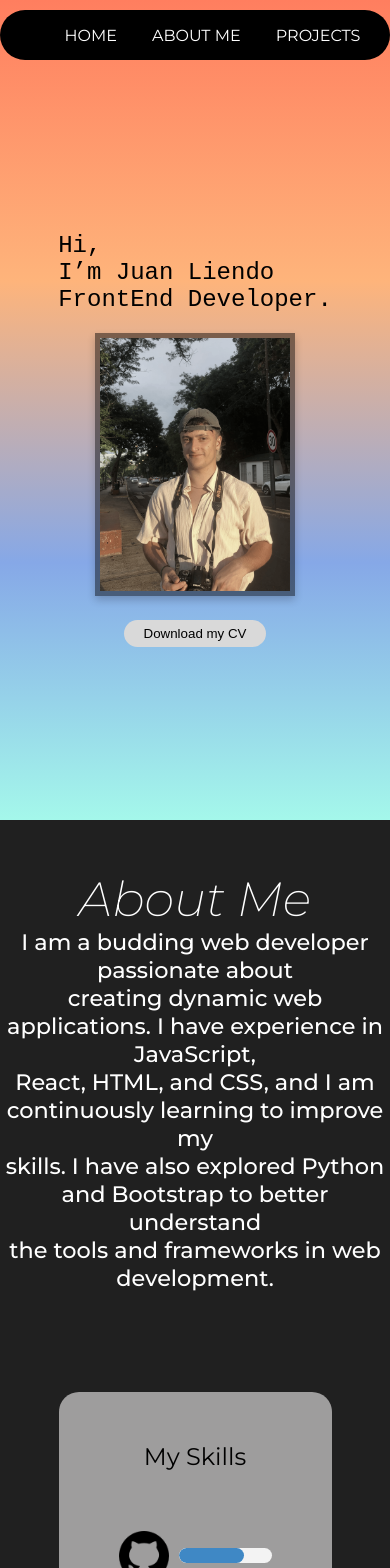
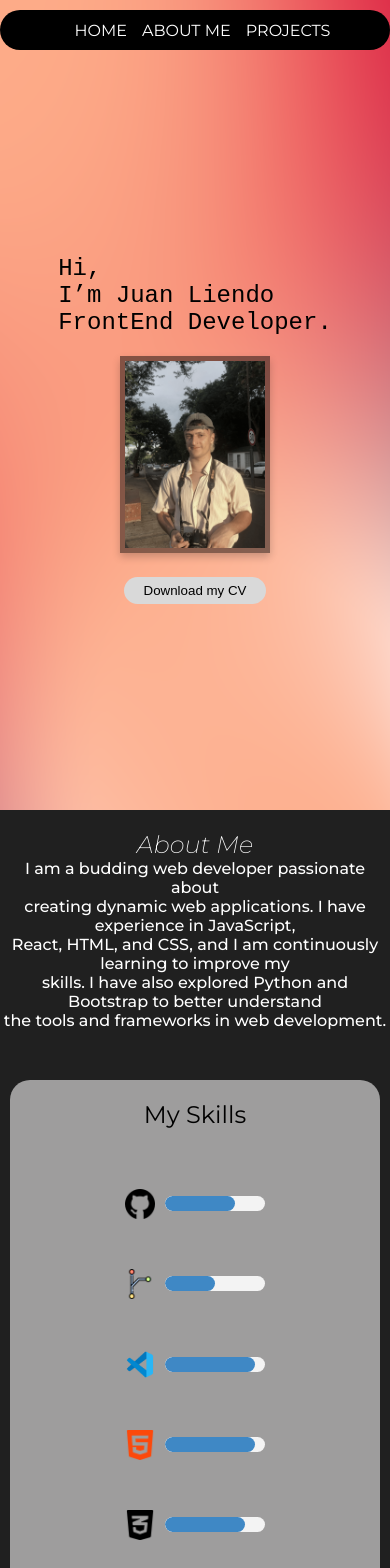
Before and after one commit to Juanliendo22/JuanPortfolio, a React (Vite) app in the folder Portfolio/: page / in a window 390 px wide. Shown: the top 1568 px of the page. Built offline with nearby package versions, Linux system fonts and the light colour scheme.

Commit message:
mejoras varias: cv pdf responsive design

```diff
--- a/Portfolio/src/Componentes/Contacto.jsx
+++ b/Portfolio/src/Componentes/Contacto.jsx
@@ -1,5 +1,3 @@
-// src/components/Contacto.jsx
-
 import React, { useState } from "react";
 import "./Contacto.css"; // Importa los estilos para el formulario de contacto
 
@@ -17,14 +15,22 @@ const Contacto = () => {
 
   const handleSubmit = (e) => {
     e.preventDefault();
-    // Aquí puedes añadir la lógica para enviar el formulario
-    // Por ejemplo:
-    // fetch('/api/contact', {
-    //   method: 'POST',
-    //   body: JSON.stringify(formData),
-    //   headers: { 'Content-Type': 'application/json' }
-    // });
-    alert("Mensaje enviado!");
+
+    const { name, email, message } = formData;
+    const whatsappMessage = `Hola! Mi nombre es ${name}, mi correo electrónico es ${email}. Quisiera decirte: ${message}`;
+
+    // Codifica el mensaje para que sea seguro para usar en una URL
+    const encodedMessage = encodeURIComponent(whatsappMessage);
+
+    // Reemplaza con tu número de WhatsApp (incluye el código de país, pero sin el signo '+')
+    const phoneNumber = "543512124907"; // Este es tu número en formato internacional (Argentina: +54)
+
+    // Abre WhatsApp con el mensaje precompuesto y el número específico
+    window.open(
+      `https://wa.me/${phoneNumber}?text=${encodedMessage}`,
+      "_blank"
+    );
+
     setFormData({ name: "", email: "", message: "" });
   };
 
--- a/Portfolio/src/Componentes/Contenido.css
+++ b/Portfolio/src/Componentes/Contenido.css
@@ -50,7 +50,9 @@
 }
 
 .insignias img {
-  width: 50px;
+  width: 3vw; /* Cambiar a vw para hacer el tamaño relativo al viewport */
+  max-width: 50px; /* Máximo tamaño para evitar que crezcan demasiado */
+  min-width: 30px; /* Tamaño mínimo para que no se encojan demasiado */
   transition: transform 0.3s ease;
   cursor: pointer;
 }
@@ -67,8 +69,10 @@
 }
 
 .skill-container img {
-  width: 50px;
-  height: 50px;
+  width: 3vw; /* Cambiar a vw para hacer el tamaño relativo al viewport */
+  max-width: 50px;
+  min-width: 30px;
+  height: auto; /* Mantener proporción */
   margin-right: 10px;
 }
 
@@ -113,3 +117,69 @@
   visibility: visible;
   opacity: 1;
 }
+
+/* Media Queries para hacer el diseño responsive */
+
+@media (max-width: 1024px) {
+  .skills {
+    width: 85%;
+    padding: 40px;
+  }
+
+  .skill-container {
+    width: 180px;
+  }
+
+  .Content strong {
+    font-size: 2.5rem;
+  }
+
+  .Content p {
+    font-size: 1.3rem;
+  }
+}
+
+@media (max-width: 768px) {
+  .skills {
+    width: 90%;
+    padding: 30px;
+  }
+
+  .skill-container {
+    width: 160px;
+  }
+
+  .Content strong {
+    font-size: 2rem;
+  }
+
+  .Content p {
+    font-size: 1.2rem;
+  }
+
+  .Content p {
+    padding-top: 30px;
+  }
+}
+
+@media (max-width: 480px) {
+  .skills {
+    width: 95%;
+    padding: 20px;
+    margin-top: 50px;
+    margin-bottom: 50px;
+  }
+
+  .skill-container {
+    width: 140px;
+  }
+
+  .Content strong {
+    font-size: 1.5rem;
+  }
+
+  .Content p {
+    font-size: 1rem;
+    padding-top: 20px;
+  }
+}
--- a/Portfolio/src/Componentes/Contenido.jsx
+++ b/Portfolio/src/Componentes/Contenido.jsx
@@ -19,7 +19,7 @@ const skillsData = [
   { name: "JavaScript", level: "60%", img: Js },
   { name: "Figma", level: "60%", img: Figma },
   { name: "Atom", level: "60%", img: Atom },
-  { name: "Bootstrap", level: "90%", img: Bootstrap },
+  { name: "Bootstrap", level: "70%", img: Bootstrap },
 ];
 
 const Contenido = () => {
--- a/Portfolio/src/Componentes/Main.css
+++ b/Portfolio/src/Componentes/Main.css
@@ -60,7 +60,7 @@
 }
 
 .Image-container img {
-  width: 300px;
+  width: 250px;
   height: auto;
   border: 5px solid #00000079;
   box-shadow: 0 4px 8px rgba(0, 0, 0, 0.2);
@@ -81,7 +81,6 @@ button {
   background-color: #d9d9d9;
   border-radius: 20px;
   cursor: pointer;
-
   transition: transform 0.3s ease; /* Transición suave para el efecto de aumento */
 }
 
@@ -91,23 +90,44 @@ button:hover {
 
 /* Media Queries para hacer el diseño responsive */
 
+/* Para pantallas entre 769px y 1024px (tabletas en modo horizontal) */
+@media (min-width: 769px) and (max-width: 1024px) {
+  .Text-container {
+    justify-content: center;
+    width: 100%;
+    font-size: 2rem;
+    margin-bottom: 30px;
+    padding-right: 0; /* Ajusta la posición del cursor en pantallas medianas */
+  }
+
+  .Image-container img {
+    width: 200px; /* Reduce el tamaño de la imagen en pantallas medianas */
+  }
+
+  button {
+    margin-top: 40px; /* Ajusta el espacio superior del botón en pantallas medianas */
+    padding: 8px 35px; /* Ajusta el tamaño del botón */
+  }
+}
+
 /* Para pantallas de 768px o menos (tabletas y dispositivos móviles) */
 @media (max-width: 768px) {
   .Text-container {
     justify-content: center;
     width: 100%;
-    font-size: 3rem;
+    font-size: 2rem;
     margin-bottom: 30px;
     padding-right: 0; /* Ajusta la posición del cursor en pantallas pequeñas */
+    text-align: center; /* Centro el texto en pantallas más pequeñas */
   }
 
   .Image-container img {
-    width: 300px; /* Reduce el tamaño de la imagen en pantallas más pequeñas */
+    width: 180px; /* Reduce aún más el tamaño de la imagen en pantallas pequeñas */
   }
 
   button {
-    margin-top: 30px; /* Reduce el espacio superior del botón en pantallas más pequeñas */
-    padding: 8px 30px; /* Ajusta el tamaño del botón */
+    margin-top: 30px; /* Reduce el espacio superior del botón en pantallas pequeñas */
+    padding: 8px 25px; /* Ajusta el tamaño del botón */
   }
 }
 
@@ -119,10 +139,11 @@ button:hover {
     align-items: center;
     font-size: 1.5rem; /* Reduce aún más el tamaño de la fuente */
     margin-bottom: 20px;
+    text-align: start; /* Asegura que el texto esté centrado en móviles */
   }
 
   .Image-container img {
-    width: 200px; /* Reduce aún más el tamaño de la imagen en pantallas muy pequeñas */
+    width: 150px; /* Reduce aún más el tamaño de la imagen en pantallas muy pequeñas */
   }
 
   button {
--- a/Portfolio/src/Componentes/Main.jsx
+++ b/Portfolio/src/Componentes/Main.jsx
@@ -56,7 +56,7 @@ const Main = () => {
         </div>
       </div>
 
-      <a href="/path-to-cv" download>
+      <a href="/JuanLiendoCurriculum.pdf" download>
         <button>Download my CV</button> {/* Cambiar el enlace a tu CV */}
       </a>
     </main>
--- a/Portfolio/src/Componentes/Nav.css
+++ b/Portfolio/src/Componentes/Nav.css
@@ -1,4 +1,5 @@
 @import url("https://fonts.googleapis.com/css2?family=Montserrat:ital,wght@0,100..900;1,100..900&display=swap");
+
 @keyframes slideDown {
   0% {
     transform: translateY(-100%);
@@ -10,7 +11,7 @@
   }
 }
 
-/* Aplica el estilo y la animación al nav */
+/* Estilo base para el nav */
 nav {
   width: 100%;
   height: 50px;
@@ -22,12 +23,12 @@ nav {
   justify-content: center;
   align-items: center;
   font-family: "Montserrat", sans-serif;
-  /* Añadir la animación */
   animation: slideDown 0.5s ease-out;
 }
 
+/* Estilo base para los enlaces */
 nav a {
-  color: white; /* Hereda el color del elemento padre */
+  color: white;
   font-size: 1.3rem;
   text-decoration: none;
   margin-left: 35px;
@@ -39,9 +40,27 @@ a:hover {
   transition: 0.2s;
   color: rgb(255, 115, 0);
 }
-/* Para pantallas de 480px o menos (móviles) */
+
+/* Para pantallas medianas (tabletas) */
+@media (max-width: 768px) {
+  nav {
+    height: 45px;
+  }
+
+  nav a {
+    font-size: 1.1rem;
+    margin-left: 25px;
+  }
+}
+
+/* Para pantallas pequeñas (móviles) */
 @media (max-width: 480px) {
+  nav {
+    height: 40px;
+  }
+
   nav a {
     font-size: 1rem;
+    margin-left: 15px;
   }
 }
--- a/Portfolio/src/Componentes/Projects.jsx
+++ b/Portfolio/src/Componentes/Projects.jsx
@@ -14,6 +14,7 @@ const Projects = () => {
       alt: "Tuwebi Project",
       description:
         "This is a website for a business that creates websites, of which I am one of the team members.",
+      url: "https://www.tuwebi.com.ar", // Añade la URL aquí
     },
     {
       id: 2,
@@ -21,12 +22,14 @@ const Projects = () => {
       alt: "Okto Project",
       description:
         "This was a website for a real client from TuWebi, which I had to build from scratch.",
+      url: "https://www.oktomedia.com.ar", // Añade la URL aquí
     },
     {
       id: 3,
       img: Ae,
       alt: "Ae Project",
       description: "This is a tool developed for American Express.",
+      url: "#", // Añade la URL aquí
     },
   ];
 
@@ -36,7 +39,9 @@ const Projects = () => {
       <div className="ContenedorCajas">
         {projects.map((project) => (
           <div key={project.id} className="Caja">
-            <img src={project.img} alt={project.alt} />
+            <a href={project.url} target="_blank" rel="noopener noreferrer">
+              <img src={project.img} alt={project.alt} />
+            </a>
             <div className="Description">
               <p>{project.description}</p>
             </div>
--- a/Portfolio/src/index.css
+++ b/Portfolio/src/index.css
@@ -5,24 +5,10 @@
 }
 
 body {
-  background: linear-gradient(180deg, #ff7e5f, #feb47b, #86a8e7, #a7ffeb);
-  background-size: 200% 200%;
-  animation: gradientAnimation 20s ease infinite;
+  background-image: url("assets/mesh-gradient2.png");
+  background-size: cover;
   background-attachment: fixed; /* Establece el fondo como fijo */
-  background-position: center center; /* Centra el fondo */
-}
-
-/* AnimatedBackground.css */
-@keyframes gradientAnimation {
-  0% {
-    background-position: 0% 0%;
-  }
-  50% {
-    background-position: 100% 100%;
-  }
-  100% {
-    background-position: 0% 0%;
-  }
+  background-position: center; /* Centra el fondo */
 }
 
 /* Estiliza la barra de desplazamiento para navegadores WebKit (Chrome, Safari, Edge) */
```
Also changed, not shown: Portfolio/src/assets/mesh-gradient2.png (added), 1 other file (tests, documents, lock files or other folders).
